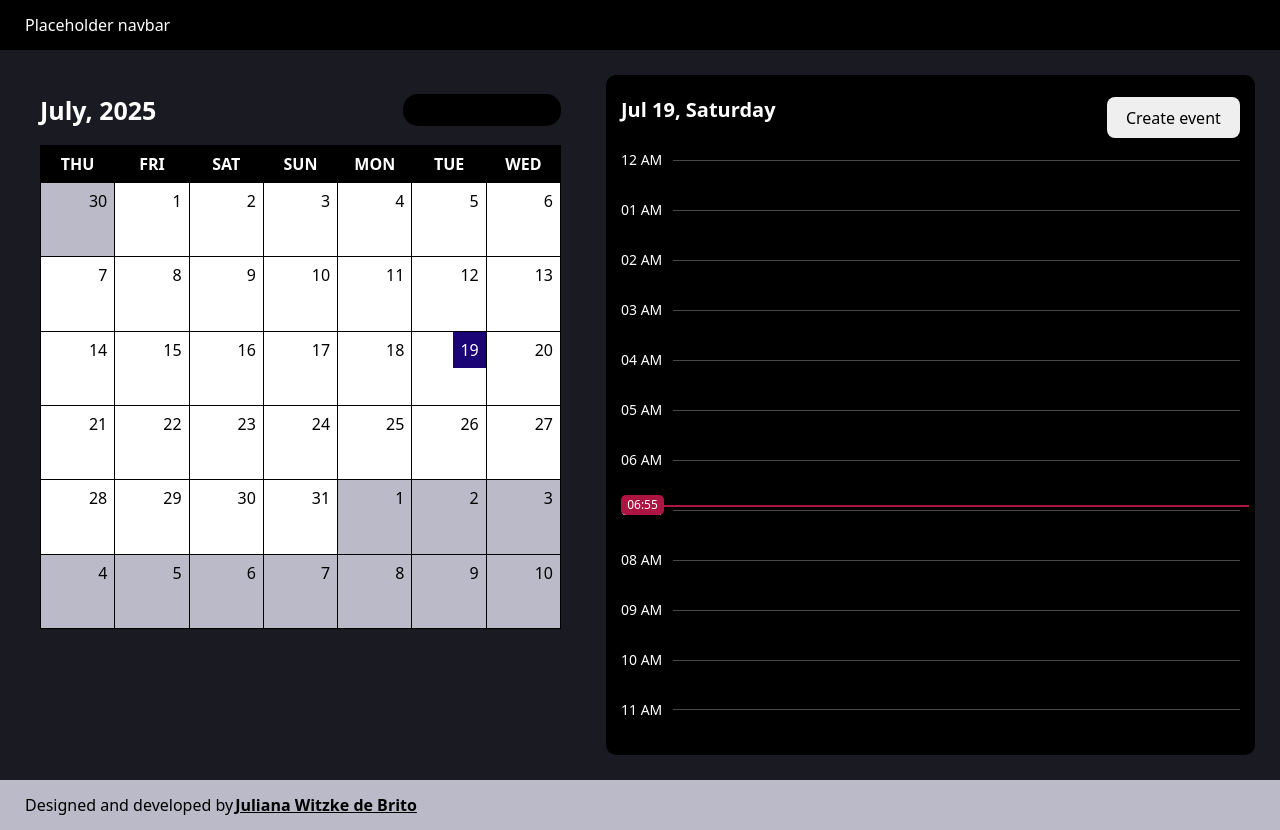
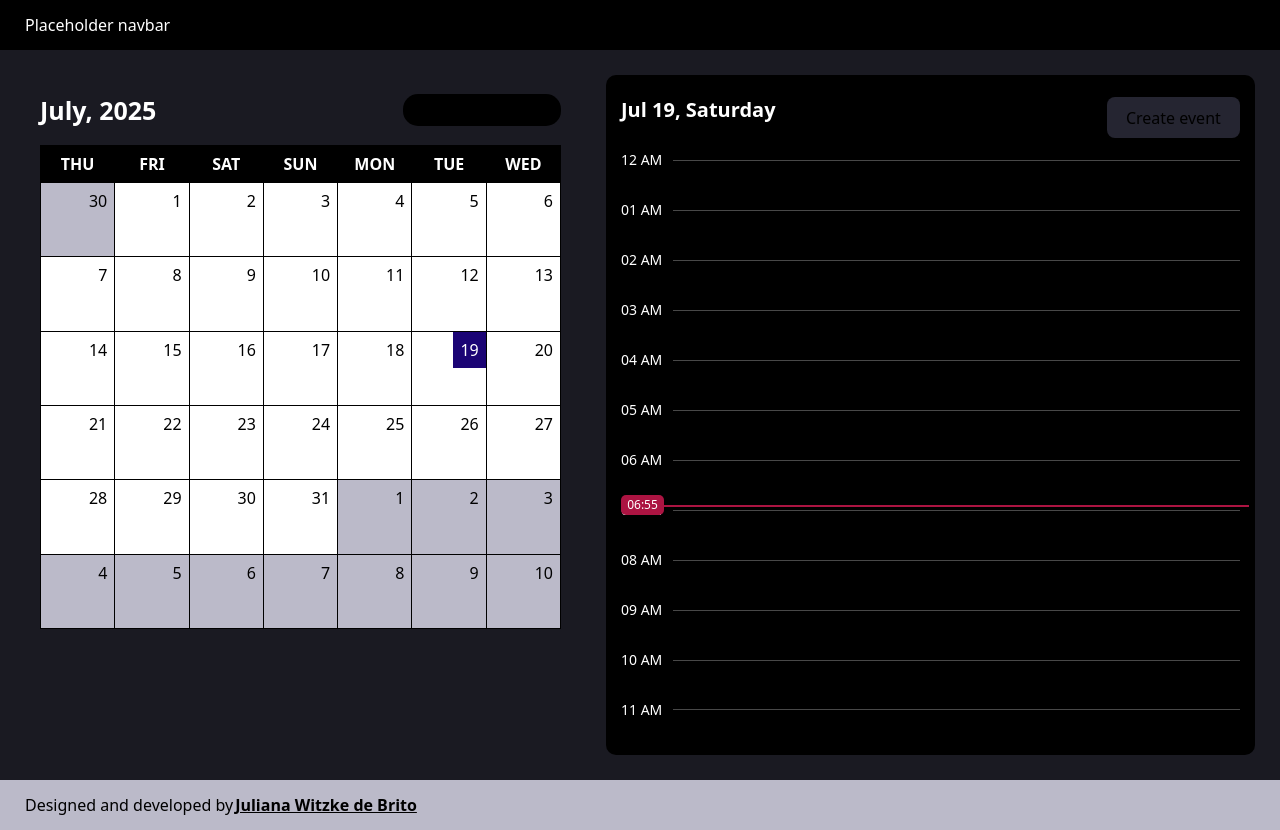
Before and after one commit to jubrito/planner-with-calendar, a React (Vite) app: page / in a window 1280 px wide. Built offline with nearby package versions, Linux system fonts and the light colour scheme; some icons are missing.

Commit message:
update create event button color

```diff
--- a/src/features/Planner/components/Header/_header.module.scss
+++ b/src/features/Planner/components/Header/_header.module.scss
@@ -13,4 +13,8 @@
     text-align: center;
     margin-bottom: variables.$inner-spacing;
   }
+
+  button {
+    background-color: variables.$bluegray-color;
+  }
 }
```
